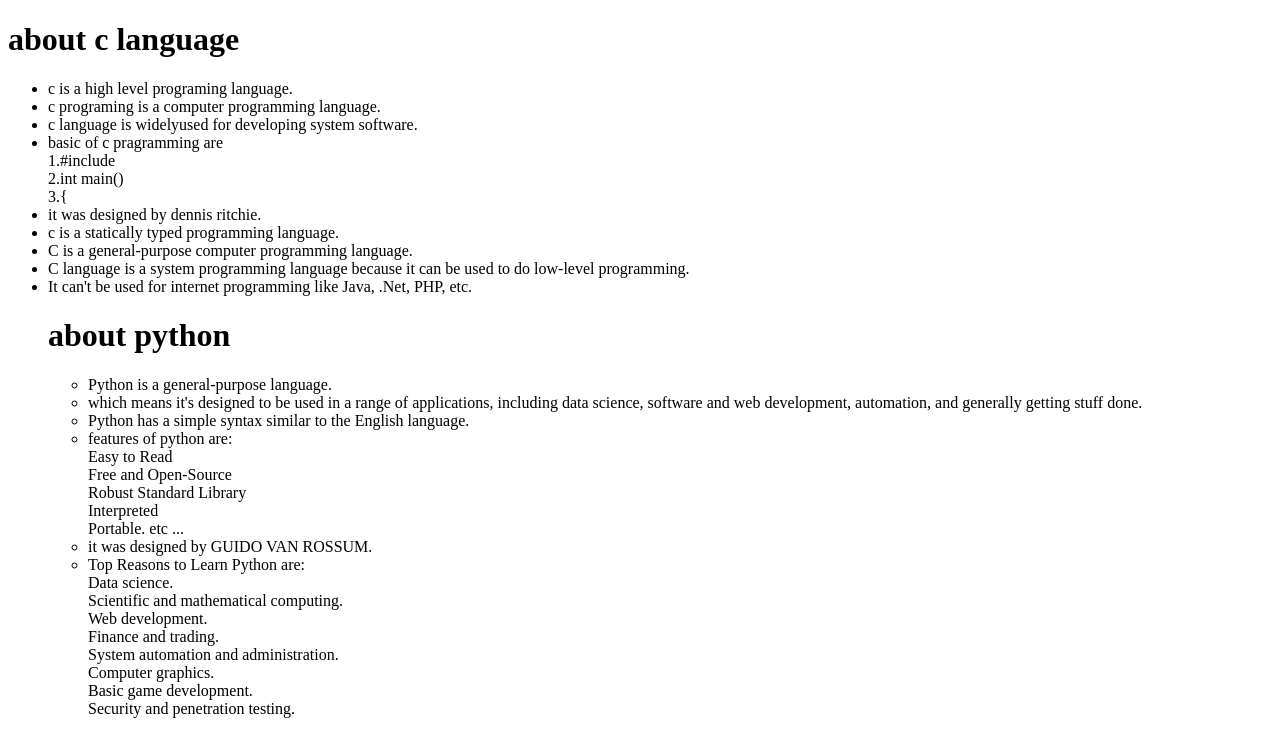
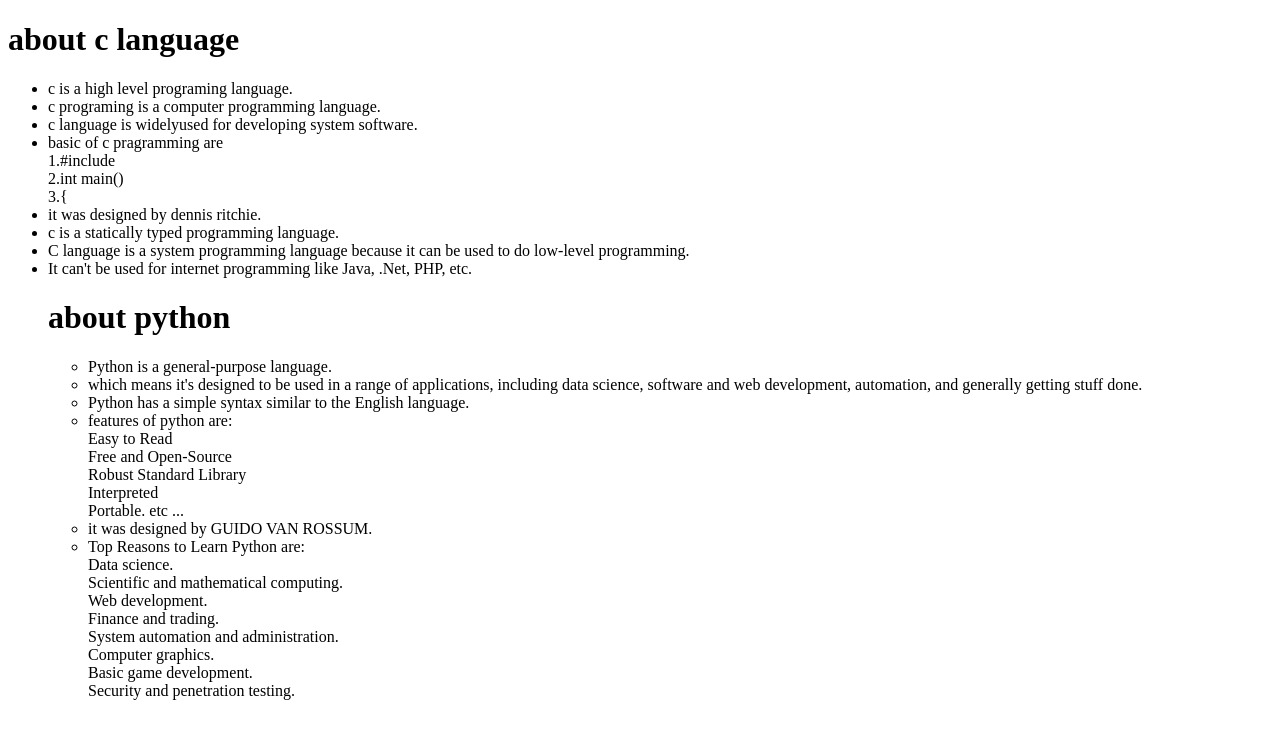
Before and after one commit to nmadhumithagit/my-website, a plain HTML site: page languages.html in a window 1280 px wide. Drawn offline with Linux system fonts and the light colour scheme.

Commit message:
Update languages.html

```diff
--- a/languages.html
+++ b/languages.html
@@ -15,7 +15,7 @@
     3.{
     <li>it was designed by dennis ritchie.</li>
     <li>c is a statically typed programming language.</li>
-    <li>C is a general-purpose computer programming language.
+
     <li>C language is a system programming language because it can be used to do low-level programming.
     <li>It can't be used for internet programming like Java, .Net, PHP, etc.
 
```
